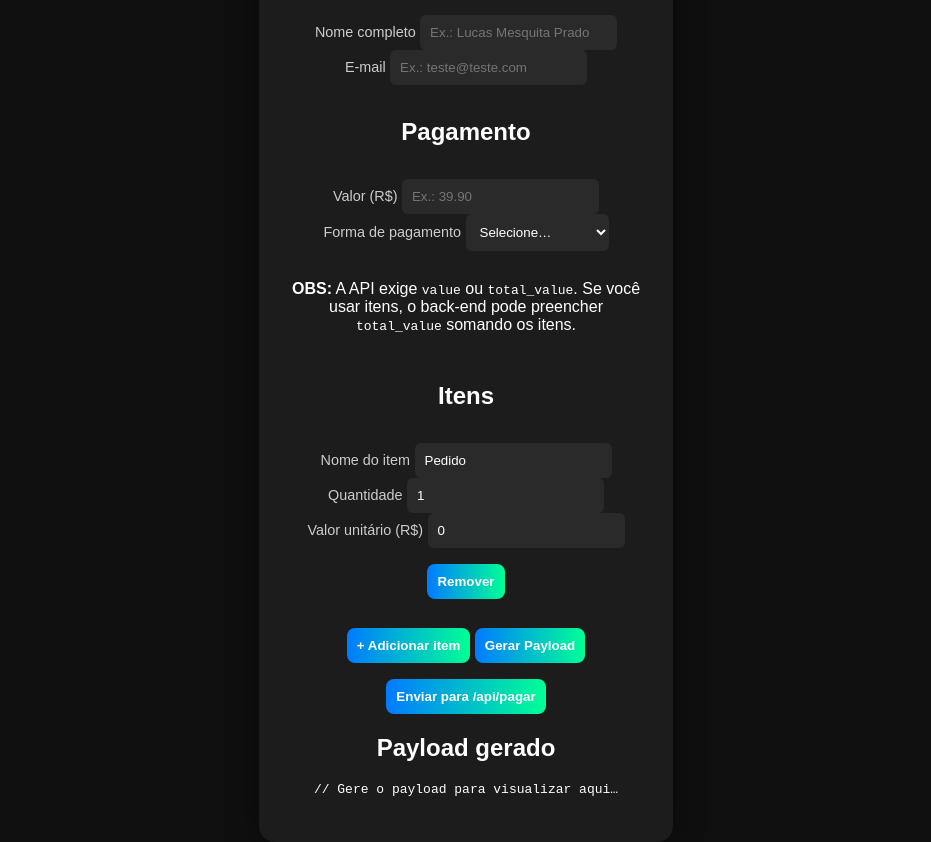
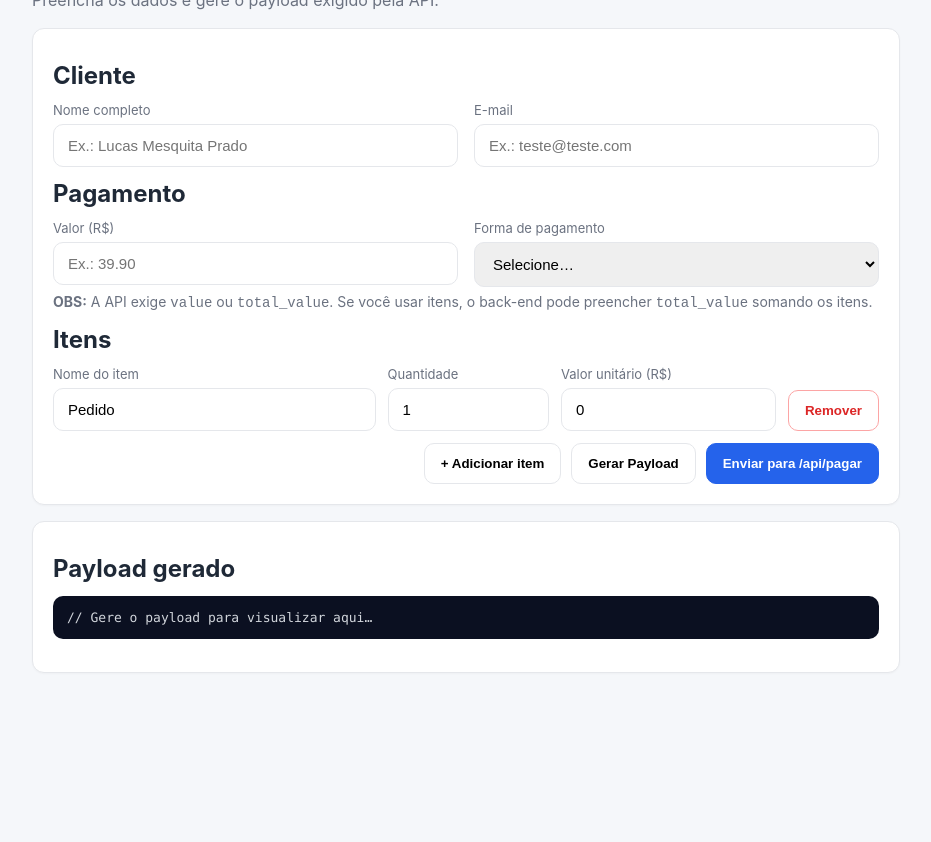
Before and after one commit to ViniciusRMesquita/checkout-arkama, a website: page index.html in a window 1280 px wide. Shown: the part 95-937 px from the top of the page, without its empty margins (174-1105 px from the left). After the commit the page ends 808 px from the top, so only its background shows below. Drawn offline with Linux system fonts and the light colour scheme.

Commit message:
Update style.css

```diff
--- a/style.css
+++ b/style.css
@@ -1,66 +1,111 @@
-body {
-  background-color: #0f0f0f;
-  color: #fff;
-  font-family: "Poppins", sans-serif;
-  display: flex;
-  align-items: center;
-  justify-content: center;
-  height: 100vh;
-  margin: 0;
+:root{
+  --bg:#f5f7fa;
+  --card:#fff;
+  --text:#1f2937;
+  --muted:#6b7280;
+  --primary:#2563eb;
+  --primary-600:#1d4ed8;
+  --danger:#dc2626;
+  --success:#16a34a;
+  --border:#e5e7eb;
 }
 
-.container {
-  background: #1c1c1c;
-  padding: 2rem;
-  border-radius: 16px;
-  box-shadow: 0 0 30px rgba(0, 0, 0, 0.5);
-  width: 350px;
-  text-align: center;
+*{box-sizing:border-box}
+body{
+  margin:0;
+  font-family: Inter, system-ui, -apple-system, Segoe UI, Roboto, Helvetica, Arial, "Apple Color Emoji", "Segoe UI Emoji";
+  background:var(--bg);
+  color:var(--text);
 }
 
-h1 {
-  color: #00b2ff;
-  margin-bottom: 1.5rem;
+.container{
+  max-width: 900px;
+  margin: 40px auto;
+  padding: 0 16px;
 }
 
-form {
-  display: flex;
-  flex-direction: column;
-  gap: 0.8rem;
+header{
+  margin-bottom:18px;
+}
+header h1{margin:0 0 6px}
+header p{margin:0;color:var(--muted)}
+
+.card{
+  background:var(--card);
+  border:1px solid var(--border);
+  border-radius:12px;
+  padding:20px;
+  margin-bottom:16px;
+  box-shadow:0 1px 2px rgba(0,0,0,.03);
 }
 
-label {
-  text-align: left;
-  font-size: 0.9rem;
-  color: #ccc;
+h2{margin:12px 0}
+
+.grid{
+  display:grid;
+  grid-template-columns: 1fr 1fr;
+  gap:16px;
+}
+@media (max-width:720px){
+  .grid{grid-template-columns: 1fr;}
 }
 
-input, select {
-  padding: 10px;
-  border: none;
-  border-radius: 6px;
-  background: #2a2a2a;
-  color: #fff;
+.field label{
+  display:block; font-size:13px; color:var(--muted); margin-bottom:6px;
+}
+.field input, .field select{
+  width:100%; padding:12px 14px; border:1px solid var(--border);
+  border-radius:10px; font-size:15px; outline:none;
+}
+.field input:focus, .field select:focus{
+  border-color:var(--primary);
+  box-shadow: 0 0 0 3px rgba(37,99,235,.12);
 }
 
-button {
-  margin-top: 1rem;
-  padding: 10px;
-  background: linear-gradient(90deg, #007bff, #00ff95);
-  border: none;
-  border-radius: 8px;
-  color: #fff;
-  font-weight: bold;
-  cursor: pointer;
-  transition: 0.3s;
+.hint{color:var(--muted); font-size:14px; margin-top:6px}
+
+.item-row{
+  display:grid;
+  grid-template-columns: 1.2fr .6fr .8fr auto;
+  gap:12px; align-items:end; margin-bottom:10px;
+}
+@media (max-width:720px){
+  .item-row{grid-template-columns: 1fr 1fr; gap:10px}
+  .item-row .danger{grid-column:1 / -1; width:100%}
 }
 
-button:hover {
-  opacity: 0.9;
+.buttons{
+  display:flex; gap:10px; justify-content:flex-end; margin-top:12px;
+}
+button{
+  padding:12px 16px;
+  border-radius:10px;
+  border:1px solid var(--border);
+  background:#fff;
+  cursor:pointer;
+  font-weight:600;
+}
+button.primary{
+  background:var(--primary); border-color:var(--primary);
+  color:#fff;
+}
+button.primary:hover{background:var(--primary-600); border-color:var(--primary-600)}
+button.ghost{background:#fff}
+button.danger{background:#fff; border-color:#fca5a5; color:var(--danger)}
+button.danger:hover{background:#fee2e2}
+button:hover{transform:translateY(-1px)}
+
+.code{
+  background:#0b1021;
+  color:#d1d5db;
+  padding:14px; border-radius:10px; overflow:auto; max-height:360px;
+  font-family: ui-monospace, SFMono-Regular, Menlo, Monaco, Consolas, "Liberation Mono", "Courier New", monospace;
+  font-size:13px;
 }
 
-.status {
-  margin-top: 1rem;
-  font-size: 0.95rem;
-  font-weight: 500;
+.alert{
+  padding:12px 14px; border-radius:10px; margin-top:12px; font-weight:600;
 }
+.alert.info{background:#e0f2fe; color:#075985}
+.alert.success{background:#dcfce7; color:#065f46}
+.alert.danger{background:#fee2e2; color:#7f1d1d}
```
